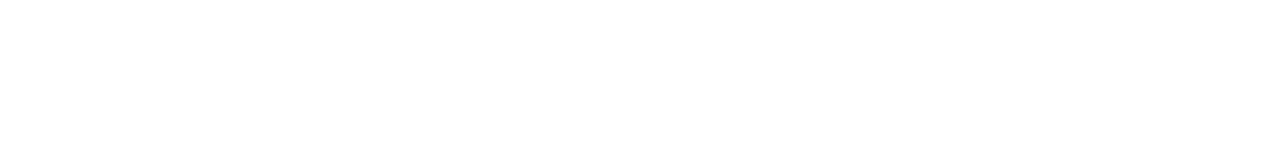
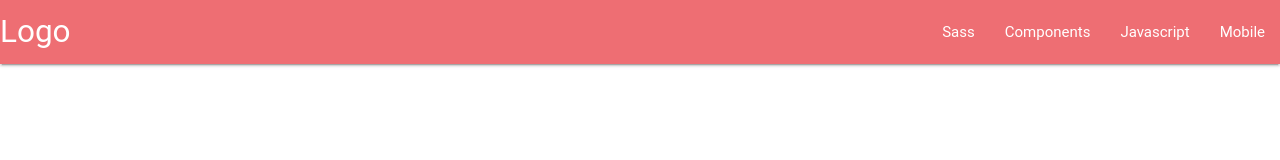
Before and after one commit to Isaenkit/SocialZoo, a website: page public/index.html in a window 1280 px wide. Drawn offline with nearby package versions, Linux system fonts and the light colour scheme; some packages are replaced by stand-ins of ours; a web font is replaced by a local one.

Commit message:
index.html

```diff
--- a/public/index.html
+++ b/public/index.html
@@ -2,7 +2,8 @@
 <html ng-app="socialZoo">
   <head>
     <meta charset="utf-8">
-    <title></title>
+    <title>Savannah</title>
+    <link href="https://fonts.googleapis.com/icon?family=Material+Icons" rel="stylesheet">
      <link type="text/css" rel="stylesheet" href="css/materialize.min.css"  media="screen,projection"/>
   </head>
   <body>
@@ -18,9 +19,11 @@
 
 
     <script type="text/javascript" src="https://code.jquery.com/jquery-2.1.1.min.js"></script>
+    <script type="text/javascript" src="js/script.js"></script>
     <script type="text/javascript" src="js/materialize.min.js"></script>
     <script type="text/javascript" src="https://cdnjs.cloudflare.com/ajax/libs/angular.js/1.5.8/angular.min.js"></script>
     <script type="text/javascript" src="https://cdnjs.cloudflare.com/ajax/libs/angular.js/1.5.8/angular-route.min.js"></script>
     <script type="text/javascript" src="angularjs/app.js"></script>
+    <script type="text/javascript" src="js/script.js"></script>
   </body>
 </html>
--- /dev/null
+++ b/public/js/script.js
@@ -0,0 +1,3 @@
+$(document).ready(function() {
+   $(".button-collapse").sideNav();
+});
--- a/public/partials/common/header.html
+++ b/public/partials/common/header.html
@@ -0,0 +1,18 @@
+<nav>
+    <div class="nav-wrapper">
+      <a href="#!" class="brand-logo">Logo</a>
+      <a href="#" data-activates="mobile-demo" class="button-collapse"><i class="material-icons">menu</i></a>
+      <ul class="right hide-on-med-and-down">
+        <li><a href="sass.html">Sass</a></li>
+        <li><a href="badges.html">Components</a></li>
+        <li><a href="collapsible.html">Javascript</a></li>
+        <li><a href="mobile.html">Mobile</a></li>
+      </ul>
+      <ul class="side-nav" id="mobile-demo">
+        <li><a href="sass.html">Sass</a></li>
+        <li><a href="badges.html">Components</a></li>
+        <li><a href="collapsible.html">Javascript</a></li>
+        <li><a href="mobile.html">Mobile</a></li>
+      </ul>
+    </div>
+  </nav>
```
Also changed, not shown: public/images/logo.png (added).
